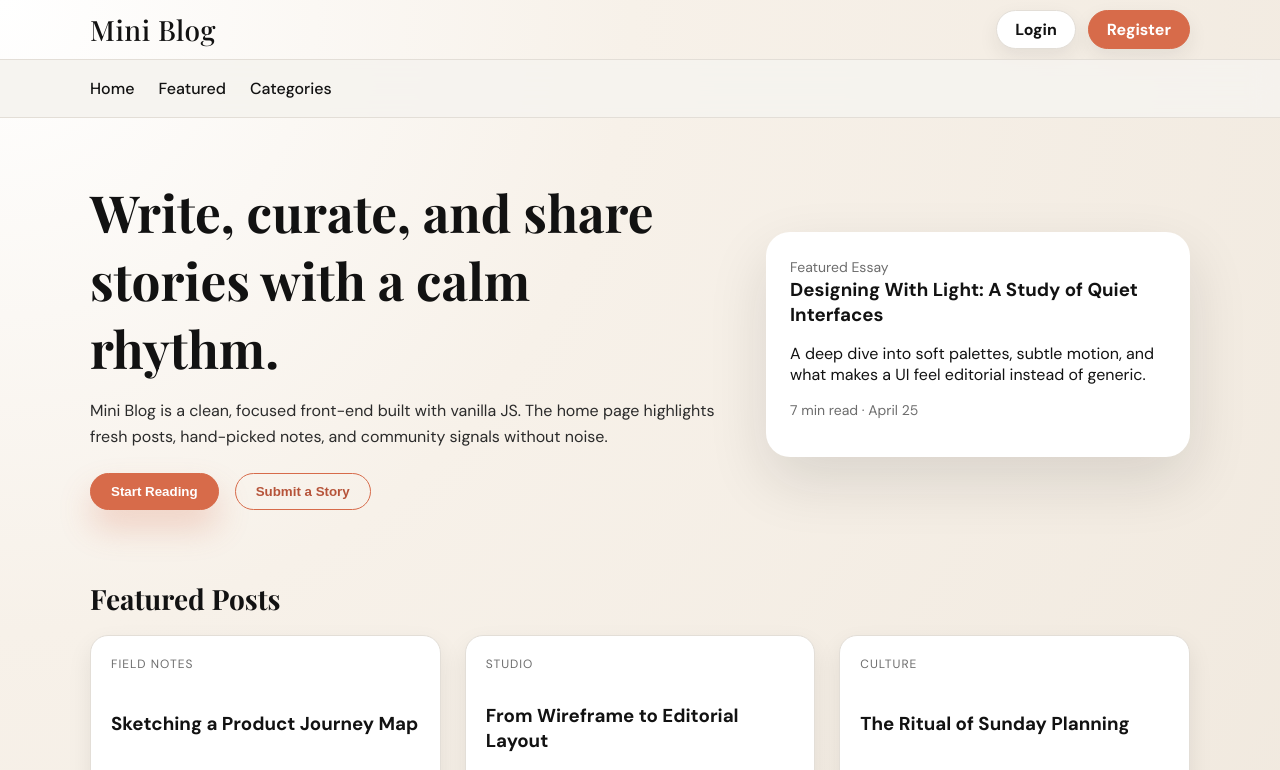
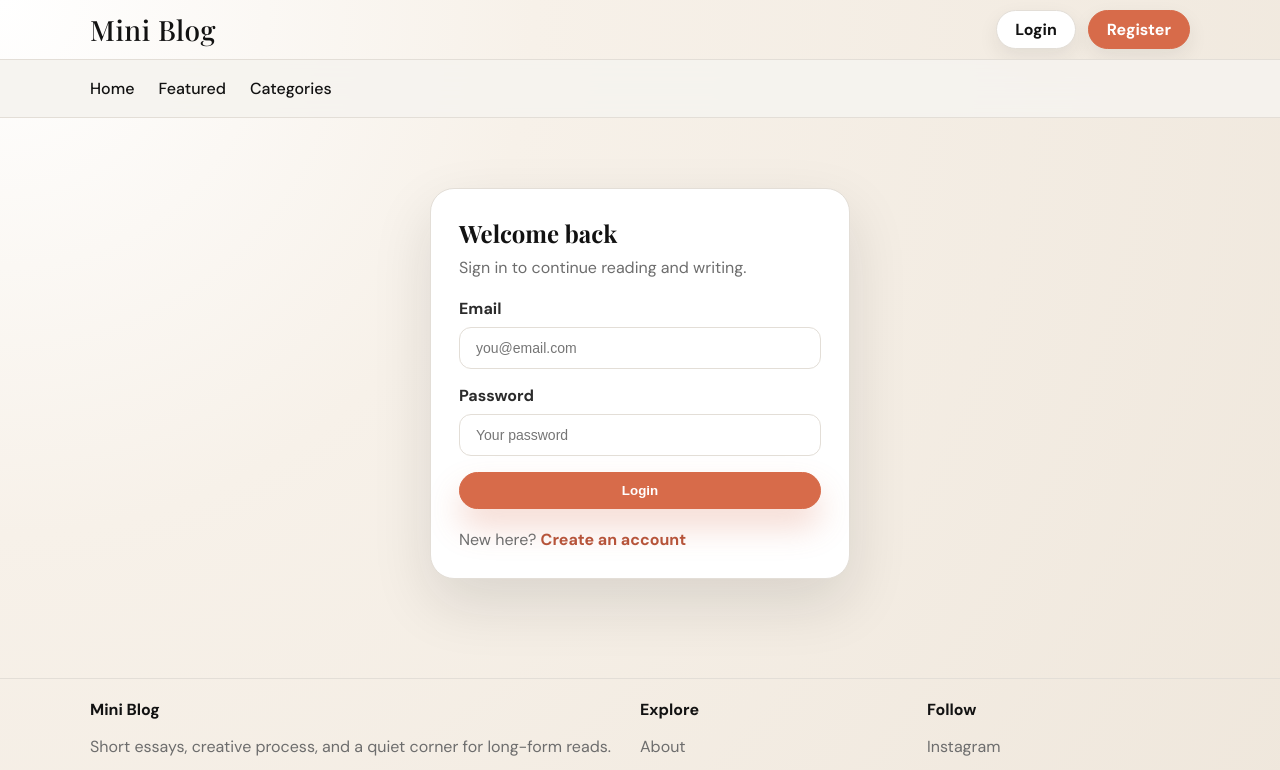
Before and after one commit to zanzungg/Mini_Blog_FE, a plain HTML site: page index.html in a window 1280 px wide. Both pictures are taken after a click on the link "Login". Shown: the top 770 px of the page. Drawn offline with nearby package versions, Linux system fonts and the light colour scheme.

Commit message:
feat(UI): implement login & register page

```diff
--- a/css/main.css
+++ b/css/main.css
@@ -148,6 +148,10 @@ a {
   padding: 60px 0 30px;
 }
 
+#view {
+  min-height: 60vh;
+}
+
 .hero-grid {
   display: grid;
   grid-template-columns: 1.2fr 0.8fr;
@@ -265,6 +269,69 @@ a {
   font-weight: 600;
 }
 
+.auth {
+  min-height: 70vh;
+  display: grid;
+  place-items: center;
+  padding: 50px 0 80px;
+}
+
+.auth-card {
+  width: min(420px, 90vw);
+  background: var(--card);
+  border-radius: 24px;
+  padding: 28px;
+  border: 1px solid var(--border);
+  box-shadow: var(--shadow);
+  display: grid;
+  gap: 20px;
+}
+
+.auth-title {
+  font-family: 'Playfair Display', serif;
+  margin: 0 0 8px;
+}
+
+.auth-subtitle {
+  margin: 0;
+  color: var(--muted);
+}
+
+.auth-form {
+  display: grid;
+  gap: 16px;
+}
+
+.auth-field {
+  display: grid;
+  gap: 8px;
+  font-weight: 600;
+  color: var(--bg-ink-soft);
+}
+
+.auth-field input {
+  padding: 12px 16px;
+  border-radius: 12px;
+  border: 1px solid var(--border);
+  font-size: 14px;
+  outline: none;
+}
+
+.auth-field input:focus {
+  border-color: var(--accent);
+  box-shadow: 0 0 0 3px rgba(215, 107, 74, 0.2);
+}
+
+.auth-footer {
+  margin: 0;
+  color: var(--muted);
+}
+
+.auth-footer a {
+  color: var(--accent-strong);
+  font-weight: 600;
+}
+
 .footer {
   padding: 20px 0 20px;
   border-top: 1px solid var(--border);
--- a/js/core/router.js
+++ b/js/core/router.js
@@ -1,14 +1,48 @@
+import { homePage } from '../modules/home/home.page.js';
+import { loginPage, registerPage } from '../modules/auth/auth.page.js';
+
+const setActiveLink = (hash) => {
+  const links = document.querySelectorAll('.nav-links a');
+
+  links.forEach((link) => {
+    const isActive = link.getAttribute('href') === hash;
+    link.classList.toggle('active', isActive);
+  });
+};
+
+const renderView = (hash) => {
+  const view = document.getElementById('view');
+  if (!view) {
+    return;
+  }
+
+  if (hash === '#login') {
+    view.innerHTML = loginPage();
+    return;
+  }
+
+  if (hash === '#register') {
+    view.innerHTML = registerPage();
+    return;
+  }
+
+  view.innerHTML = homePage();
+
+  if (hash !== '#home') {
+    const section = document.querySelector(hash);
+    if (section) {
+      section.scrollIntoView({ behavior: 'smooth' });
+    }
+  }
+};
+
 export const initRouter = () => {
-  const updateActive = () => {
+  const updateRoute = () => {
     const hash = window.location.hash || '#home';
-    const links = document.querySelectorAll('.nav-links a');
-
-    links.forEach((link) => {
-      const isActive = link.getAttribute('href') === hash;
-      link.classList.toggle('active', isActive);
-    });
+    renderView(hash);
+    setActiveLink(hash);
   };
 
-  updateActive();
-  window.addEventListener('hashchange', updateActive);
+  updateRoute();
+  window.addEventListener('hashchange', updateRoute);
 };
--- a/js/layouts/main.layout.js
+++ b/js/layouts/main.layout.js
@@ -5,62 +5,6 @@ import { footer } from '../components/footer.js';
 export const mainLayout = () => `
 	${header()}
 	${navbar()}
-	<main id="home" class="container">
-		<section class="hero">
-			<div class="hero-grid">
-				<div>
-					<h1 class="hero-title">Write, curate, and share stories with a calm rhythm.</h1>
-					<p class="hero-desc">
-						Mini Blog is a clean, focused front-end built with vanilla JS. The home page
-						highlights fresh posts, hand-picked notes, and community signals without noise.
-					</p>
-					<div class="hero-actions">
-						<button class="btn btn-primary">Start Reading</button>
-						<button class="btn btn-ghost">Submit a Story</button>
-					</div>
-				</div>
-				<article class="hero-card">
-					<span class="hero-meta">Featured Essay</span>
-					<h3>Designing With Light: A Study of Quiet Interfaces</h3>
-					<p>
-						A deep dive into soft palettes, subtle motion, and what makes a UI feel
-						editorial instead of generic.
-					</p>
-					<p class="hero-meta">7 min read · April 25</p>
-				</article>
-			</div>
-		</section>
-
-		<section id="featured" class="section">
-			<h2 class="section-title">Featured Posts</h2>
-			<div class="grid-3">
-				<article class="post-card">
-					<span>Field Notes</span>
-					<h3>Sketching a Product Journey Map</h3>
-					<p>Organize insights, align teams, and keep the story simple.</p>
-				</article>
-				<article class="post-card">
-					<span>Studio</span>
-					<h3>From Wireframe to Editorial Layout</h3>
-					<p>Turn grids into elegant storytelling modules for modern blogs.</p>
-				</article>
-				<article class="post-card">
-					<span>Culture</span>
-					<h3>The Ritual of Sunday Planning</h3>
-					<p>How small routines keep long projects moving forward.</p>
-				</article>
-			</div>
-		</section>
-
-		<section id="categories" class="section">
-			<h2 class="section-title">Browse Categories</h2>
-			<div class="category-list">
-				<div class="category">Product</div>
-				<div class="category">Design</div>
-				<div class="category">Writing</div>
-				<div class="category">Lifestyle</div>
-			</div>
-		</section>
-	</main>
+	<main id="view" class="container"></main>
 	${footer()}
 `;
--- a/js/modules/auth/auth.page.js
+++ b/js/modules/auth/auth.page.js
@@ -0,0 +1,57 @@
+export const loginPage = () => `
+	<section class="auth">
+		<div class="auth-card">
+			<div>
+				<h2 class="auth-title">Welcome back</h2>
+				<p class="auth-subtitle">Sign in to continue reading and writing.</p>
+			</div>
+			<form class="auth-form">
+				<label class="auth-field">
+					<span>Email</span>
+					<input type="email" placeholder="you@email.com" required />
+				</label>
+				<label class="auth-field">
+					<span>Password</span>
+					<input type="password" placeholder="Your password" required />
+				</label>
+				<button class="btn btn-primary" type="submit">Login</button>
+			</form>
+			<p class="auth-footer">
+				New here? <a href="#register">Create an account</a>
+			</p>
+		</div>
+	</section>
+`;
+
+export const registerPage = () => `
+	<section class="auth">
+		<div class="auth-card">
+			<div>
+				<h2 class="auth-title">Create your account</h2>
+				<p class="auth-subtitle">Start publishing and curating your own feed.</p>
+			</div>
+			<form class="auth-form">
+				<label class="auth-field">
+					<span>Name</span>
+					<input type="text" placeholder="Your name" required />
+				</label>
+				<label class="auth-field">
+					<span>Email</span>
+					<input type="email" placeholder="you@email.com" required />
+				</label>
+				<label class="auth-field">
+					<span>Password</span>
+					<input type="password" placeholder="Create a password" required />
+				</label>
+				<label class="auth-field">
+					<span>Confirm Password</span>
+					<input type="password" placeholder="Confirm your password" required />
+				</label>
+				<button class="btn btn-primary" type="submit">Register</button>
+			</form>
+			<p class="auth-footer">
+				Already have an account? <a href="#login">Login</a>
+			</p>
+		</div>
+	</section>
+`;
--- /dev/null
+++ b/js/modules/home/home.page.js
@@ -0,0 +1,57 @@
+export const homePage = () => `
+  <section id="home" class="hero">
+    <div class="hero-grid">
+      <div>
+        <h1 class="hero-title">Write, curate, and share stories with a calm rhythm.</h1>
+        <p class="hero-desc">
+          Mini Blog is a clean, focused front-end built with vanilla JS. The home page
+          highlights fresh posts, hand-picked notes, and community signals without noise.
+        </p>
+        <div class="hero-actions">
+          <button class="btn btn-primary">Start Reading</button>
+          <button class="btn btn-ghost">Submit a Story</button>
+        </div>
+      </div>
+      <article class="hero-card">
+        <span class="hero-meta">Featured Essay</span>
+        <h3>Designing With Light: A Study of Quiet Interfaces</h3>
+        <p>
+          A deep dive into soft palettes, subtle motion, and what makes a UI feel
+          editorial instead of generic.
+        </p>
+        <p class="hero-meta">7 min read · April 25</p>
+      </article>
+    </div>
+  </section>
+
+  <section id="featured" class="section">
+    <h2 class="section-title">Featured Posts</h2>
+    <div class="grid-3">
+      <article class="post-card">
+        <span>Field Notes</span>
+        <h3>Sketching a Product Journey Map</h3>
+        <p>Organize insights, align teams, and keep the story simple.</p>
+      </article>
+      <article class="post-card">
+        <span>Studio</span>
+        <h3>From Wireframe to Editorial Layout</h3>
+        <p>Turn grids into elegant storytelling modules for modern blogs.</p>
+      </article>
+      <article class="post-card">
+        <span>Culture</span>
+        <h3>The Ritual of Sunday Planning</h3>
+        <p>How small routines keep long projects moving forward.</p>
+      </article>
+    </div>
+  </section>
+
+  <section id="categories" class="section">
+    <h2 class="section-title">Browse Categories</h2>
+    <div class="category-list">
+      <div class="category">Product</div>
+      <div class="category">Design</div>
+      <div class="category">Writing</div>
+      <div class="category">Lifestyle</div>
+    </div>
+  </section>
+`;
```
